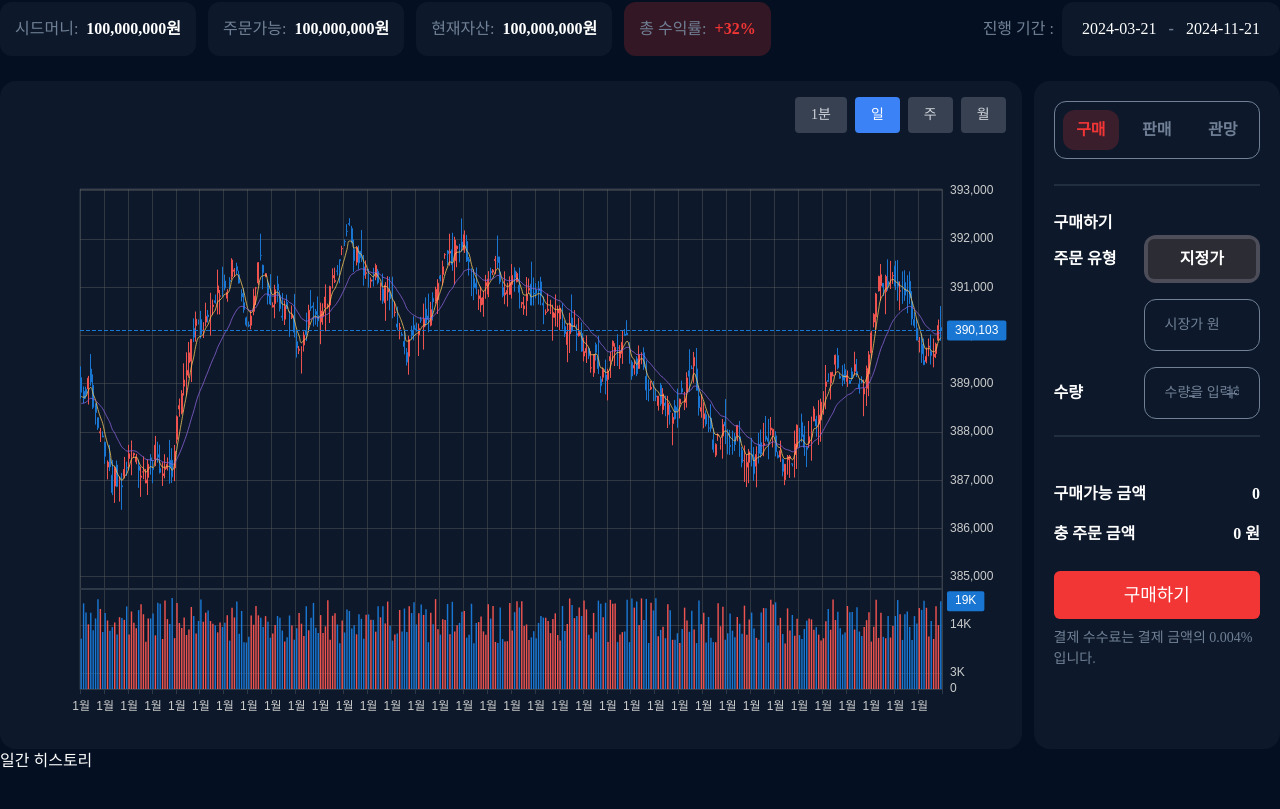
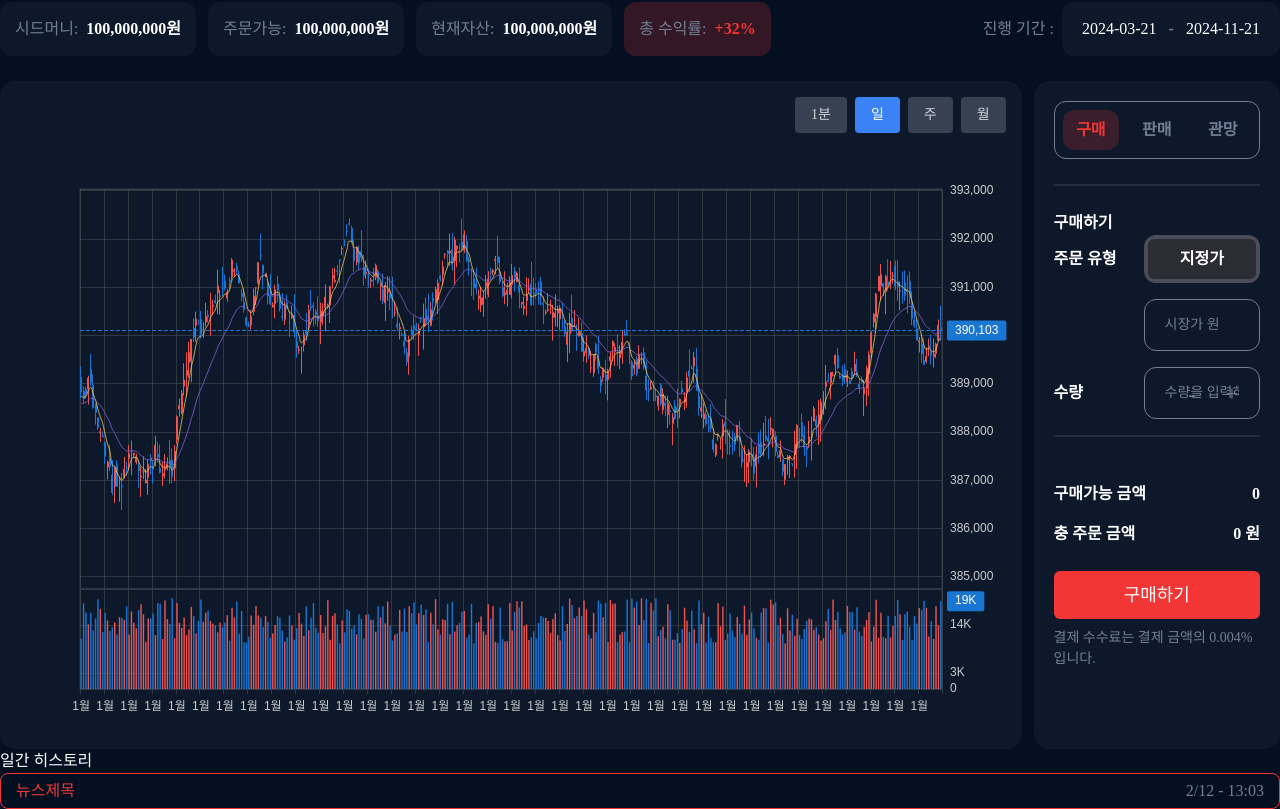
Before and after one commit to stitchzzang/BDL_PJT, a React (Vite) app: page /simulated-education in a window 1280 px wide. Shown: the part 304-1113 px from the top of the page. Before the commit the page ends 1077 px from the top, so only its background shows below. Built offline with nearby package versions, Linux system fonts and the light colour scheme; a web font is replaced by a local one.

Commit message:
feat:전체 디자인 구조

```diff
--- a/src/components/stock-tutorial/day-history.tsx
+++ b/src/components/stock-tutorial/day-history.tsx
@@ -1,7 +1,16 @@
+import { DayHistoryCard } from '@/components/stock-tutorial/day-history-card';
+
+export interface NewsResponse {
+  stockCandleId: number;
+  changeRate: number;
+  newsTitle: string;
+  newsDate: string;
+}
+
 export const DayHistory = () => {
   return (
     <div>
-      <div></div>
+      <DayHistoryCard />
     </div>
   );
 };
--- a/src/routes/pages/SimulatedEducationPage.tsx
+++ b/src/routes/pages/SimulatedEducationPage.tsx
@@ -1,3 +1,4 @@
+import { DayHistory } from '@/components/stock-tutorial/day-history';
 import { StockProgress } from '@/components/stock-tutorial/stock-progress';
 import { StockTutorialInfo } from '@/components/stock-tutorial/stock-tutorial-info';
 import { StockTutorialMoneyInfo } from '@/components/stock-tutorial/stock-tutorial-money-info';
@@ -36,6 +37,7 @@ export const SimulatedEducationPage = () => {
       <div>
         <div>
           <h3>일간 히스토리</h3>
+          <DayHistory />
         </div>
       </div>
     </div>
```
